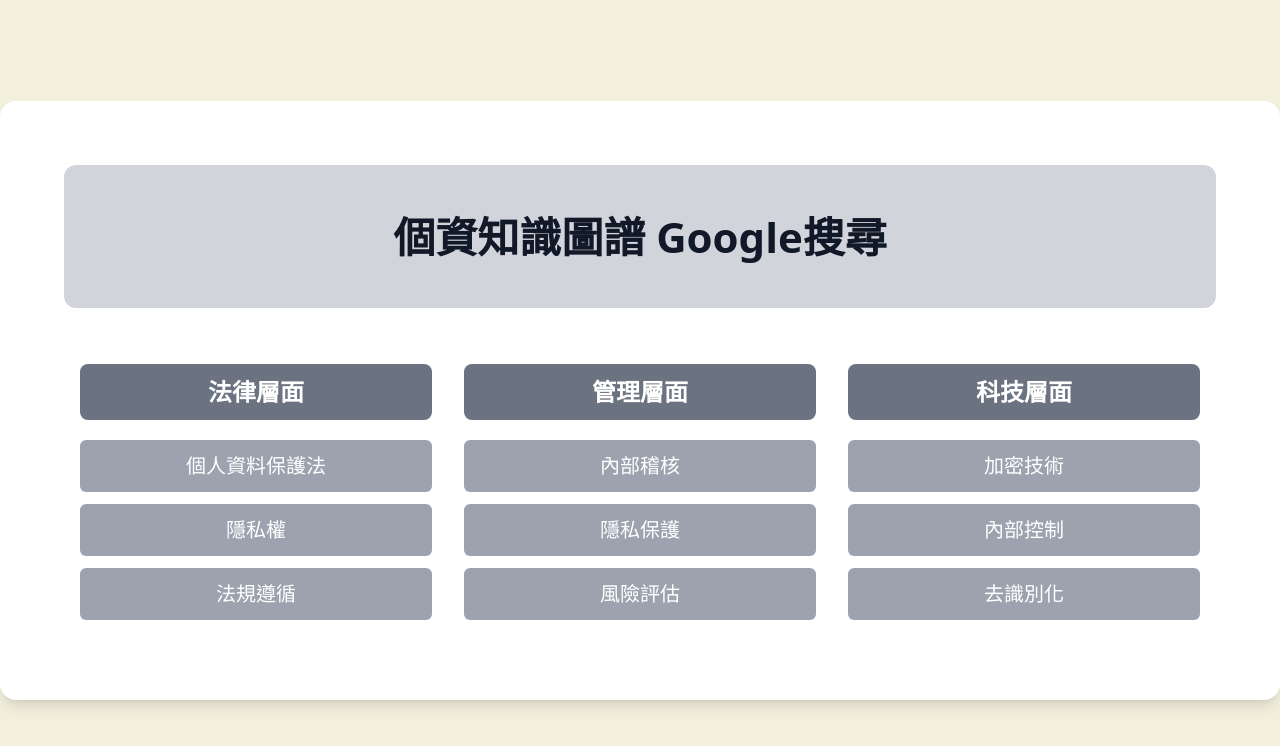
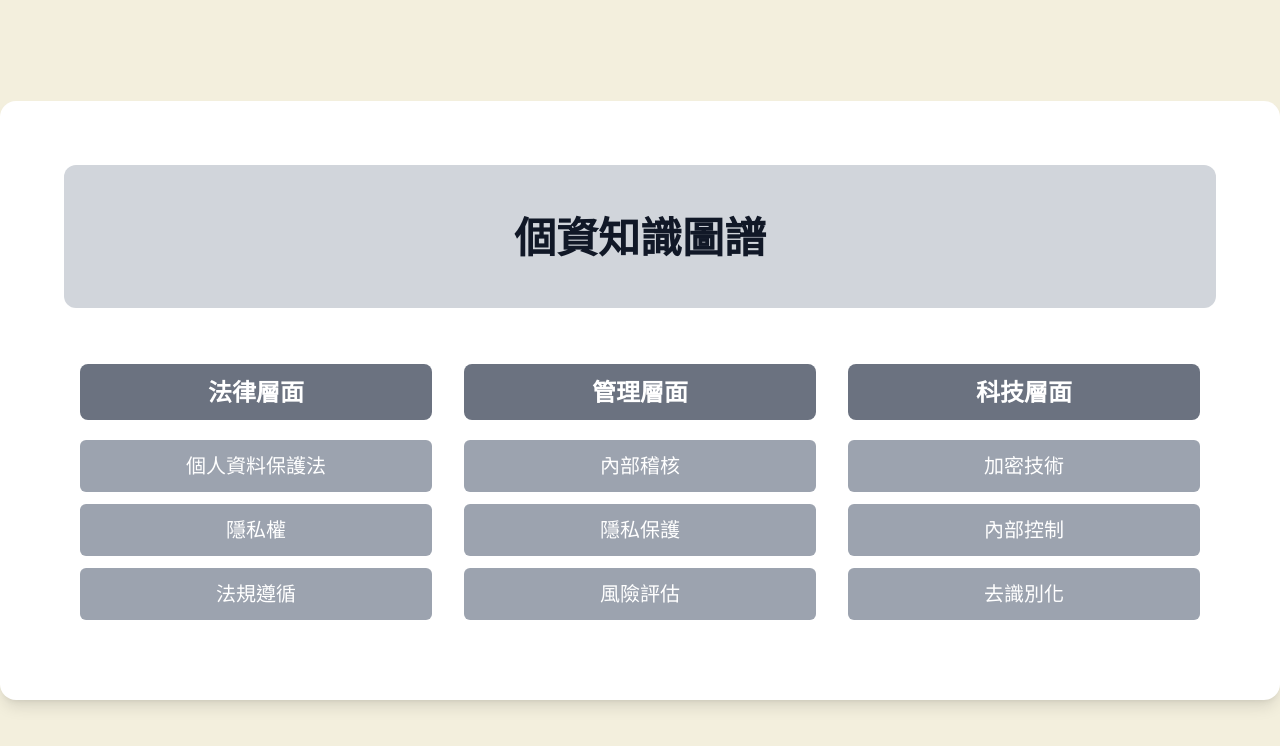
Before and after one commit to rita2098/my-github-pages, a plain HTML site: page index.html in a window 1280 px wide. Drawn offline with nearby package versions, Linux system fonts and the light colour scheme.

Commit message:
保留標題名稱導向 Google 搜尋「個資」

```diff
--- a/index.html
+++ b/index.html
@@ -29,9 +29,10 @@
     <div class="container w-full max-w-8xl bg-white rounded-2xl p-16 shadow-lg text-center"> <!-- max-w-8xl 讓整體範圍變大 -->
         <a href="https://www.google.com/search?q=site%3Andltd.ncl.edu.tw+個資" target="_blank">
   <div class="title-box bg-gray-300 rounded-xl mb-10 hover:bg-gray-400 cursor-pointer">
-    個資知識圖譜 Google搜尋
+    個資知識圖譜
   </div>
 </a>
+
 
 
 
```
